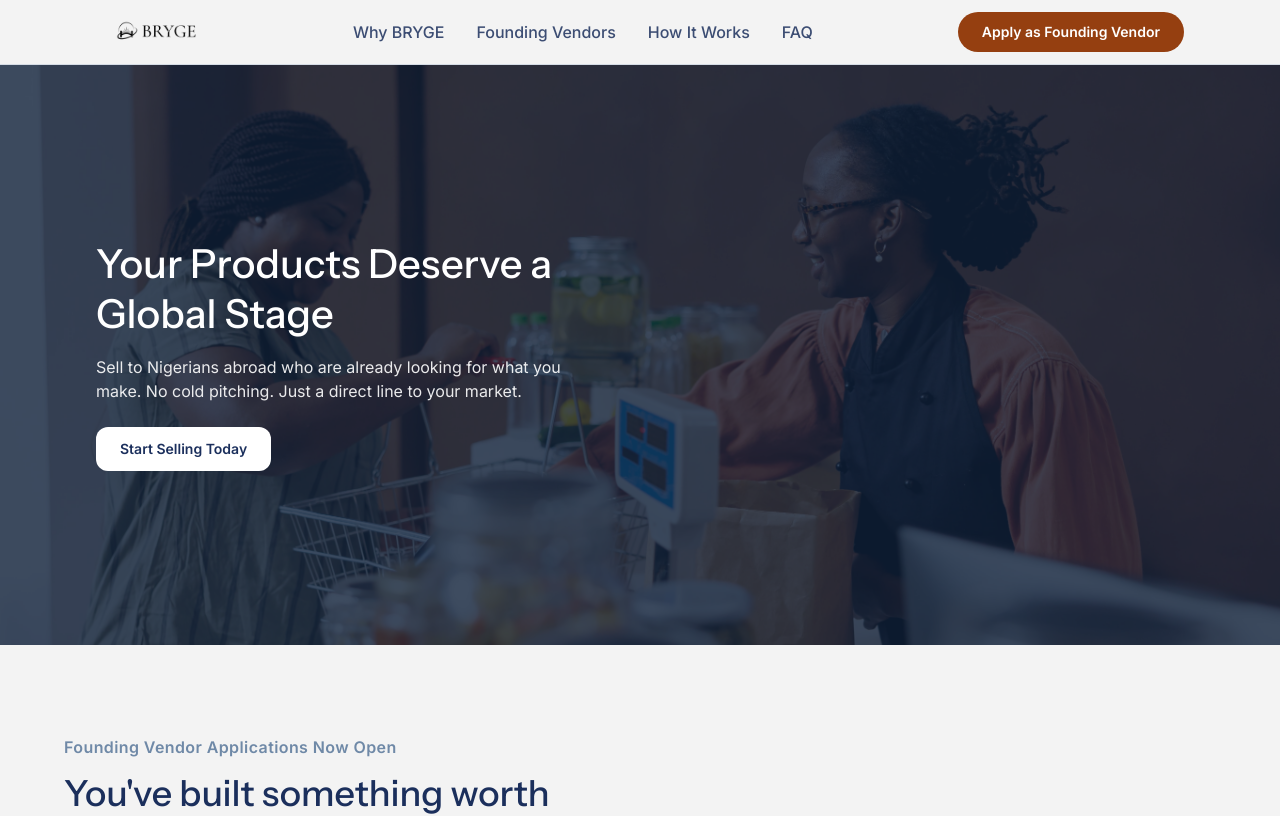
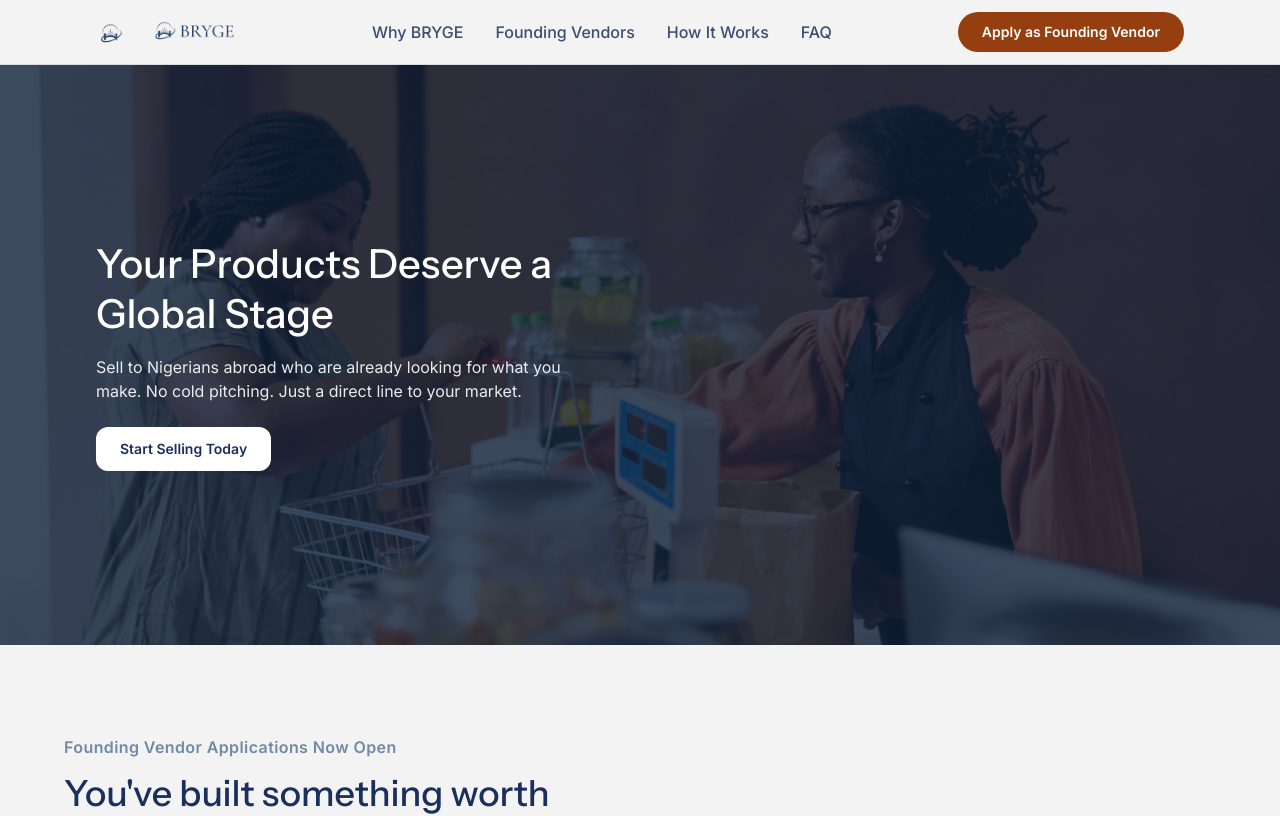
Before and after one commit to Heckstechie/Bryge, a React (Vite) app in the folder frontend/: page /vendor in a window 1280 px wide. Shown: the top 816 px of the page. Built offline with nearby package versions, Linux system fonts and the light colour scheme; no server answers.

Commit message:
Update vendor landing categories and branding

```diff
--- a/frontend/src/pages/vendor/VendorLanding.jsx
+++ b/frontend/src/pages/vendor/VendorLanding.jsx
@@ -34,24 +34,28 @@
     body: 'Ankara designers, fabric merchants, traditional wear makers, and contemporary Nigerian fashion brands.',
   },
   {
-    title: 'Food & Groceries',
-    body: 'Dried and packaged Nigerian foods, spices, condiments, palm oil, crayfish, egusi, and specialty ingredients the diaspora cannot easily find abroad.',
-  },
-  {
-    title: 'Beauty & Skincare',
-    body: 'Natural haircare, African black soap, shea butter, oils, and skincare products rooted in Nigerian ingredients and tradition.',
-  },
-  {
-    title: 'Crafts & Home Goods',
-    body: 'Handmade crafts, beaded jewellery, woodwork, pottery, woven baskets, and home decor with genuine Nigerian origin.',
-  },
-  {
-    title: 'Health & Wellness',
-    body: 'Herbal products, traditional supplements, and wellness goods from verified producers with proper documentation.',
+    title: 'Fashion & Ready-to-Wear',
+    body: 'Modern ready-to-wear caftans, Agbada tailors, contemporary streetwear, hand-dyed Adire outfits, and everyday Afrocentric apparel.',
   },
   {
     title: 'Accessories & Jewellery',
-    body: 'Beaded necklaces, waist beads, earrings, bangles, and statement pieces rooted in Nigerian craft tradition, made by artisans who have been perfecting their work for generations.',
+    body: 'Handcrafted leather bags, statement coral beads, brass and gold-plated jewelry, and custom-designed cultural fashion accessories.',
+  },
+  {
+    title: 'Nigerian Snacks',
+    body: 'Gourmet chin chin, crunchy plantain chips, spiced kuli kuli, premium cashew nuts, local tea blends, and packaged traditional treats.',
+  },
+  {
+    title: 'Lifestyle Products',
+    body: 'Scented candles, heritage-themed journals, Afrocentric stationery, wellness items, and curated gifts celebrating modern Nigerian life.',
+  },
+  {
+    title: 'Home & Living',
+    body: 'Handwoven throw pillows, local art prints, carved woodwork, unique table runners, and hand-carved pottery or contemporary home decor.',
+  },
+  {
+    title: 'Beauty & Personal Care',
+    body: 'Organic African black soap, whipped shea butter, herbal hair growth oils, and natural skincare products formulated with local botanical ingredients.',
   },
 ];
 
@@ -250,13 +254,22 @@
 export default function VendorLanding() {
   const [openFaqIndex, setOpenFaqIndex] = useState(null);
   const [mobileNavOpen, setMobileNavOpen] = useState(false);
+  const navyWordmarkFilter = 'brightness(0) saturate(100%) invert(19%) sepia(38%) saturate(1081%) hue-rotate(172deg) brightness(93%) contrast(93%)';
 
   return (
     <div id="top" className="min-h-screen bg-[#F3F3F3]">
       <header className="sticky top-0 z-50 border-b border-[#D5DCE5] bg-[#F3F3F3]/95 backdrop-blur">
         <div className="mx-auto flex h-16 w-full max-w-6xl items-center justify-between gap-6 px-6 md:px-8">
           <Link to="/vendor" className="shrink-0">
-            <img src="/brand/logo-full-black.png" alt="Bryge" className="h-auto w-28" />
+            <span className="inline-flex items-center gap-2.5">
+              <img src="/brand/logo-icon-navy.png" alt="Bryge icon" className="h-7 w-7" />
+              <img
+                src="/brand/logo-full-black.png"
+                alt="Bryge"
+                className="h-auto w-28"
+                style={{ filter: navyWordmarkFilter }}
+              />
+            </span>
           </Link>
 
           <nav className="hidden items-center gap-8 lg:flex">
@@ -490,7 +503,7 @@
                 key={item}
                 className="min-h-[92px] rounded-[14px] border border-[#C8D2E0] bg-white p-5 shadow-[0_1px_0_rgba(0,0,0,0.02)]"
               >
-                <div className="h-6 w-6 text-[#546B8D]">
+                <div className="h-6 w-6 text-[#6B8F74]">
                   <BenefitIcon type={item.icon} />
                 </div>
                 <p className="mt-4 max-w-[240px] text-[16px] leading-[1.25] text-[#5F7087]">{item.title}</p>
@@ -741,7 +754,15 @@
         <div className="mx-auto max-w-6xl">
           <div className="grid grid-cols-1 gap-10 md:grid-cols-3 md:gap-8">
             <div>
-              <img src="/brand/logo-wordmark-cream.png" alt="Bryge" className="h-auto w-32" />
+              <div className="inline-flex items-center gap-2.5 rounded-xl bg-[#F5F1E8] px-3 py-2">
+                <img src="/brand/logo-icon-navy.png" alt="Bryge icon" className="h-7 w-7" />
+                <img
+                  src="/brand/logo-full-black.png"
+                  alt="Bryge"
+                  className="h-auto w-32"
+                  style={{ filter: navyWordmarkFilter }}
+                />
+              </div>
               <p className="mt-5 text-[16px] leading-[1.3] text-white/85">Bridging Markets, Building trust.</p>
             </div>
 
```
